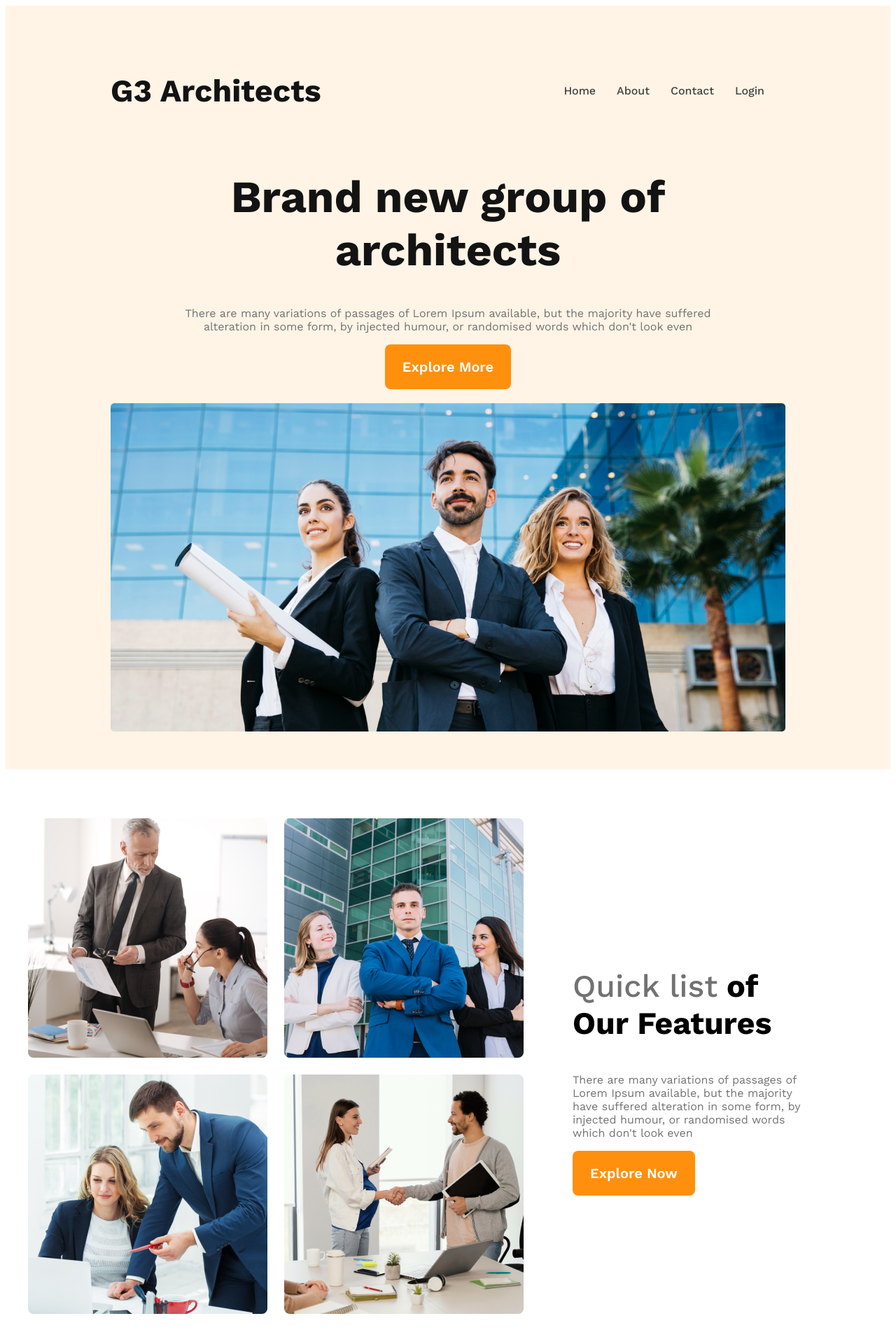
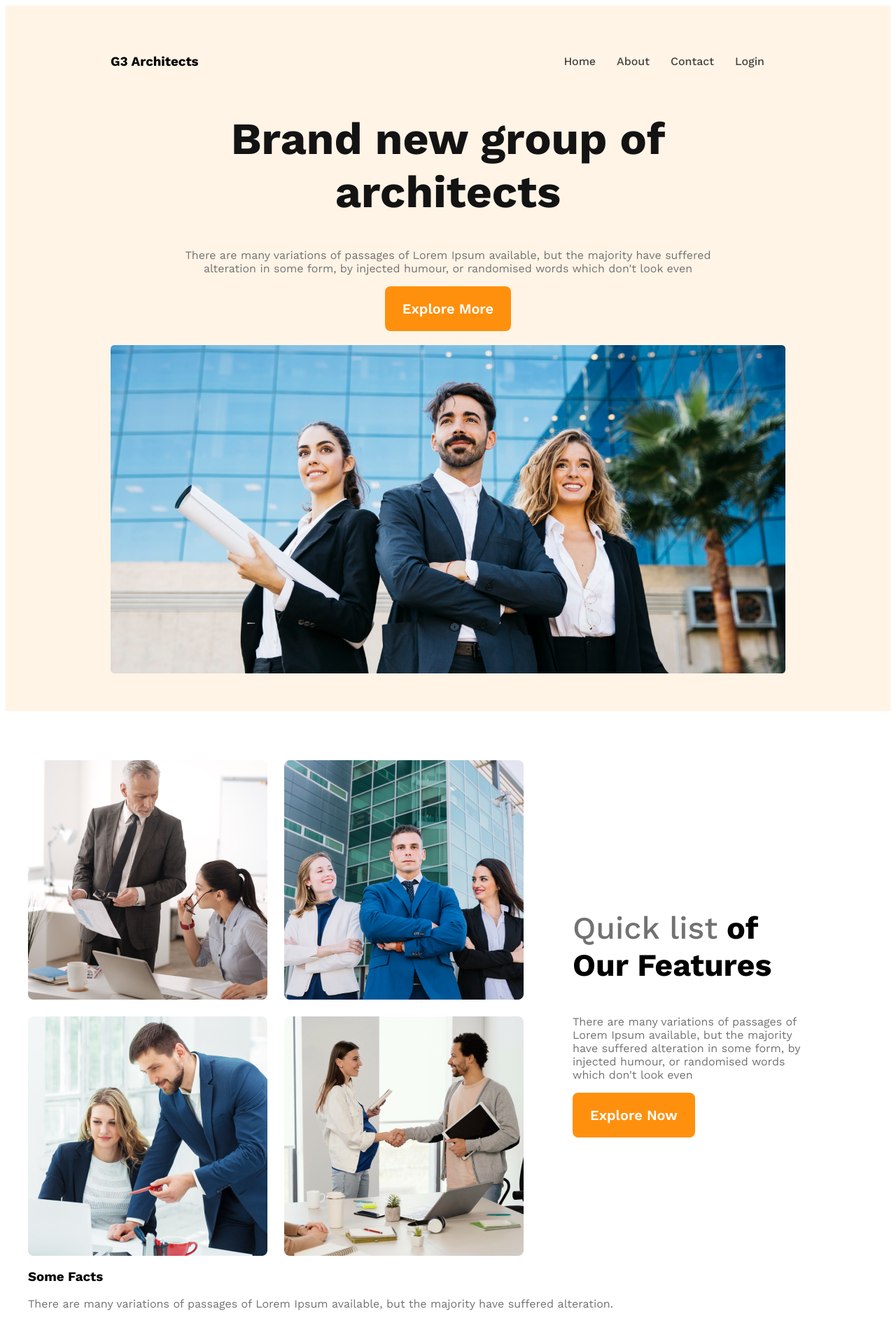
Before and after one commit to krishna3052002/g3-architect-website, a plain HTML site: page index.html in a window 1280 px wide. Shown: the whole page at 70% size. Drawn offline with nearby package versions, Linux system fonts and the light colour scheme.

Commit message:
Factes section added

```diff
--- a/index.html
+++ b/index.html
@@ -10,7 +10,7 @@
     <!-- header start -->
     <header>
 <nav>
-    <h3 class="nav-title">G3 Architects</h3>
+    <h3 class="section-title">G3 Architects</h3>
     <ul>
        <li><a href="">Home</a></li>
        <li><a href="">About</a></li>
@@ -33,7 +33,7 @@
 
     <!-- main section -->
     <main>
-<!-- Feature section -->
+<!-- teams section -->
 <section class="teams-container">
     <div class="teams-img-container">
 <img src="images/team1.png" alt="">
@@ -49,6 +49,19 @@
     </div>
 
 </section>
+<!-- teams section ends -->
+
+<!-- Feature section end-->
+<section class="features">
+
+</section>
+<!-- Facts section -->
+<section class="facts">
+<h3 class="section-title">Some Facts</h3>
+<p class="text-light-gray">
+    There are many variations of passages of Lorem Ipsum available, but the majority have suffered alteration.
+</p>
+</section>
     </main>
     <!-- main section end -->
     <footer>
```
